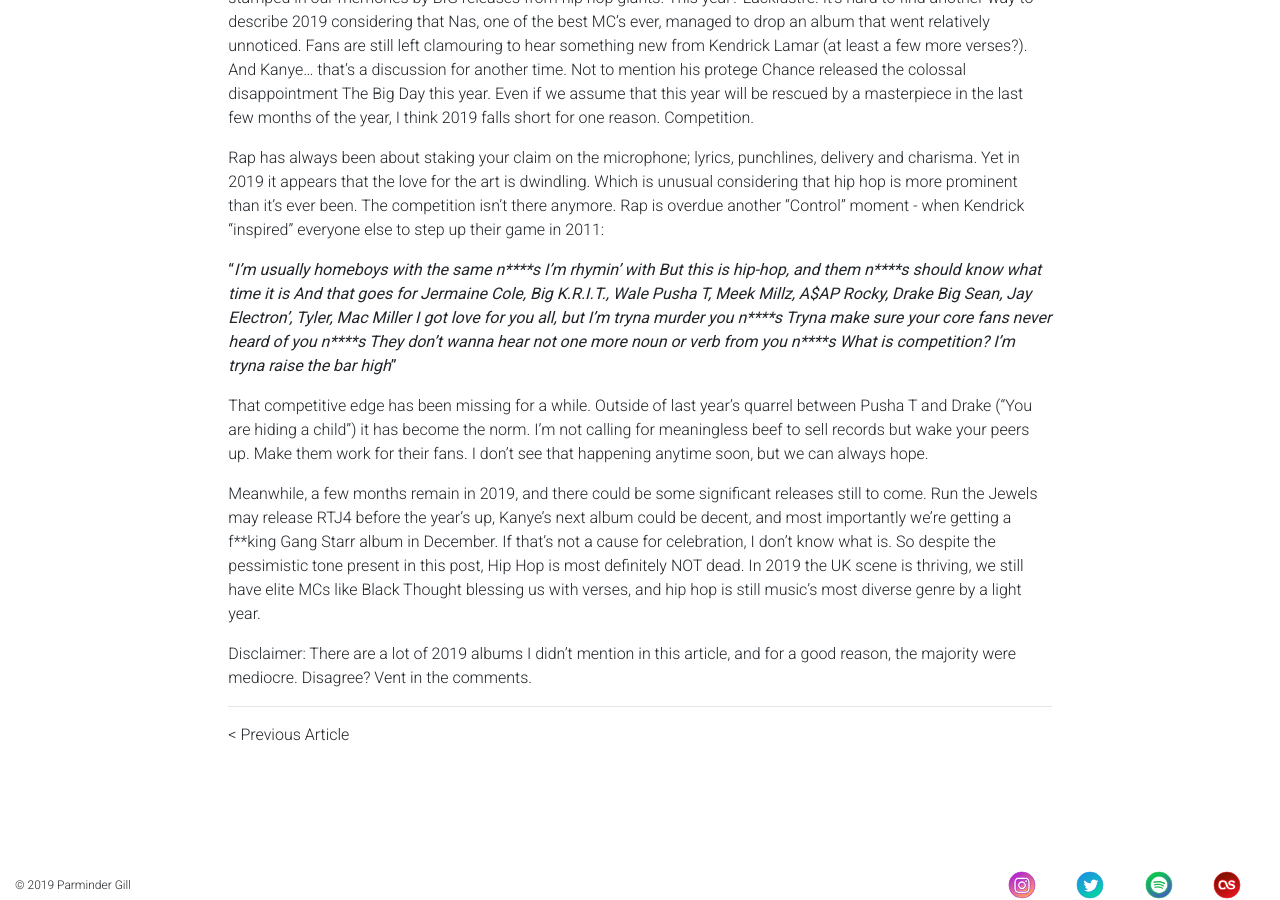
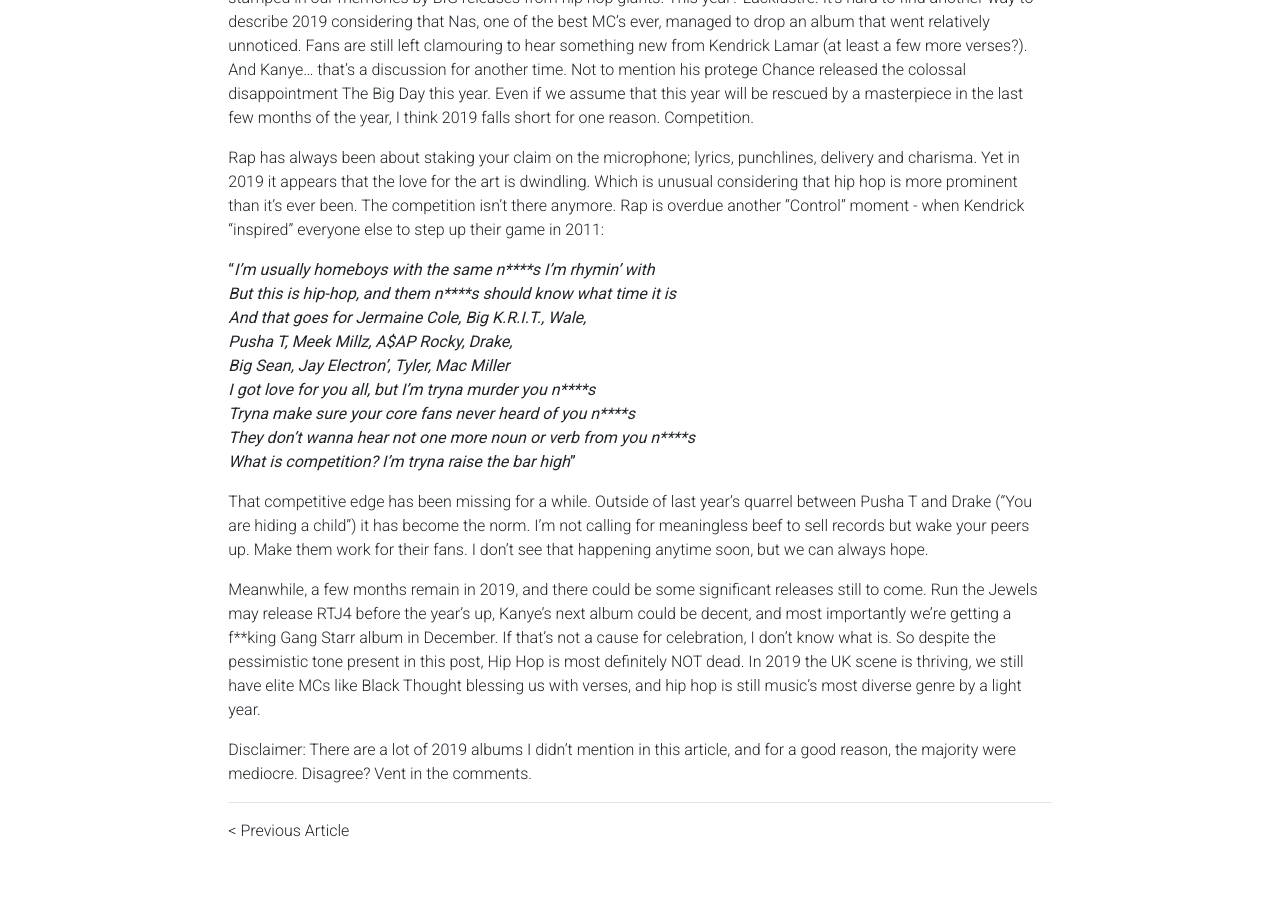
Before and after one commit to parm1der/parm1der.github.io, a Jekyll site: the page built from _posts/2019-10-23-hip-hops-quietest-year.md, in a window 1280 px wide and 900 px high, scrolled down 1132 px. Built offline with Jekyll 4.4.1, drawn with Linux system fonts in a browser that asks for light colours.

Commit message:
line breaks

```diff
--- a/_posts/2019-10-23-hip-hops-quietest-year.md
+++ b/_posts/2019-10-23-hip-hops-quietest-year.md
@@ -27,14 +27,14 @@
 
 Rap has always been about staking your claim on the microphone; lyrics, punchlines, delivery and charisma. Yet in 2019 it appears that the love for the art is dwindling. Which is unusual considering that hip hop is more prominent than it's ever been. The competition isn't there anymore. Rap is overdue another "Control" moment - when Kendrick "inspired" everyone else to step up their game in 2011:
 
-**<q><i>I'm usually homeboys with the same n****s I'm rhymin' with
-But this is hip-hop, and them n****s should know what time it is
-And that goes for Jermaine Cole, Big K.R.I.T., Wale
-Pusha T, Meek Millz, A$AP Rocky, Drake
-Big Sean, Jay Electron', Tyler, Mac Miller
-I got love for you all, but I'm tryna murder you n****s
-Tryna make sure your core fans never heard of you n****s
-They don't wanna hear not one more noun or verb from you n****s
+**<q><i>I'm usually homeboys with the same n****s I'm rhymin' with<br/>
+But this is hip-hop, and them n****s should know what time it is<br/>
+And that goes for Jermaine Cole, Big K.R.I.T., Wale,<br/>
+Pusha T, Meek Millz, A$AP Rocky, Drake,<br/>
+Big Sean, Jay Electron', Tyler, Mac Miller<br/>
+I got love for you all, but I'm tryna murder you n****s<br/>
+Tryna make sure your core fans never heard of you n****s<br/>
+They don't wanna hear not one more noun or verb from you n****s<br/>
 What is competition? I'm tryna raise the bar high</i></q>**
 
 That competitive edge has been missing for a while. Outside of last year's quarrel between Pusha T and Drake ("You are hiding a child") it has become the norm.  I'm not calling for meaningless beef to sell records but wake your peers up. Make them work for their fans. I don't see that happening anytime soon, but we can always hope.
```
